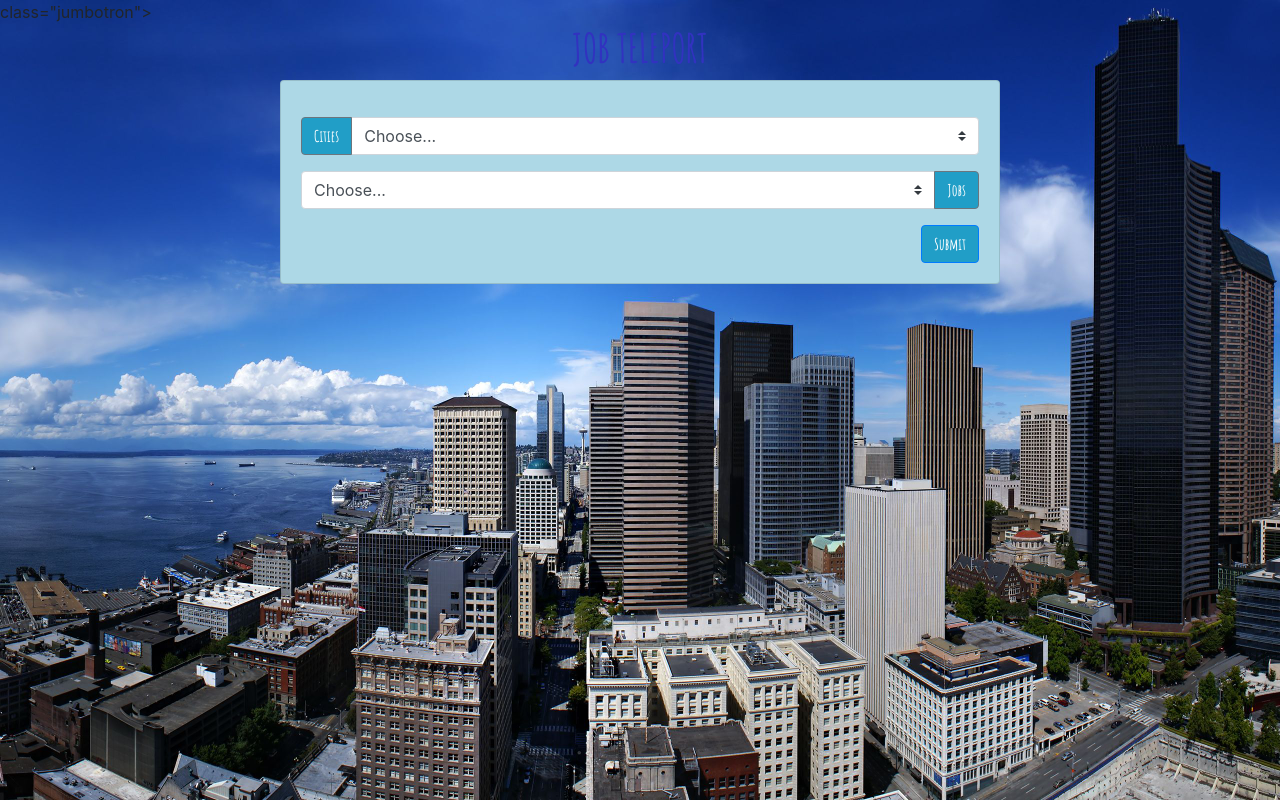
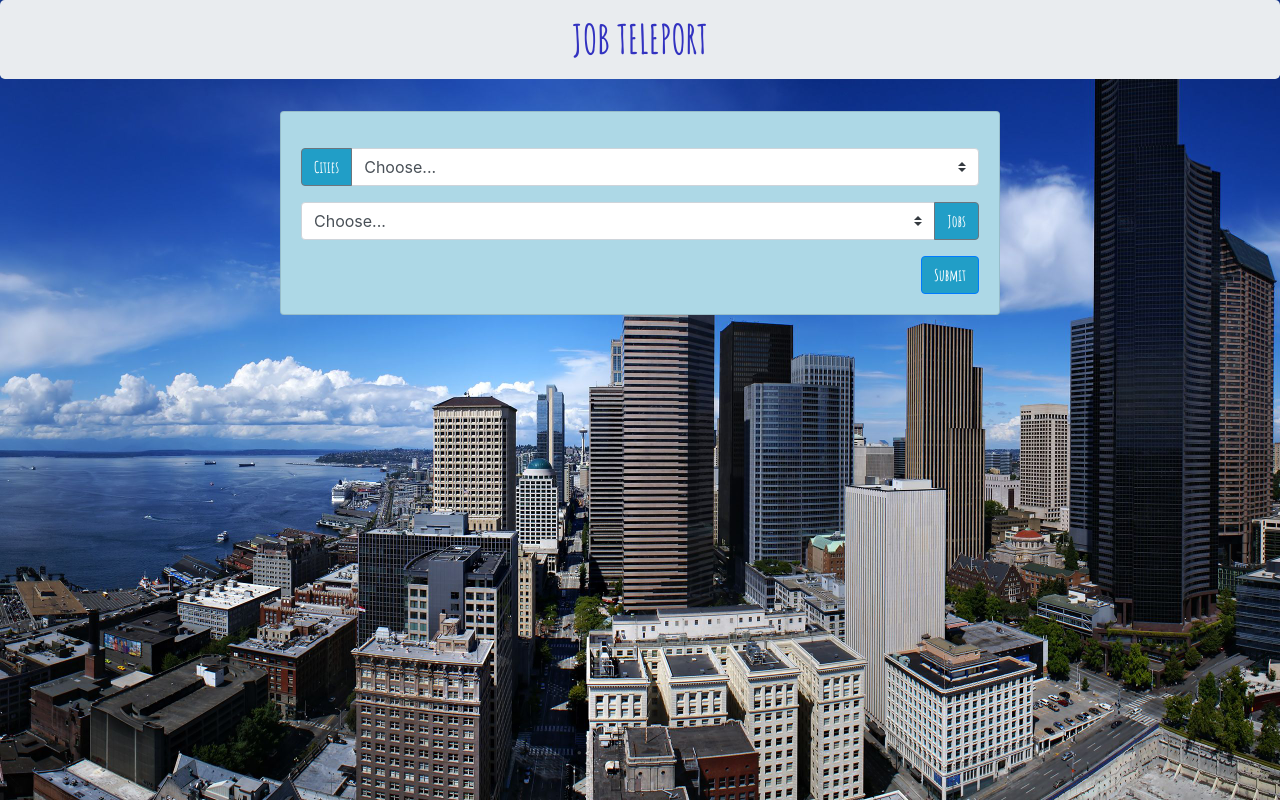
Before and after one commit to Kmcateer926/know-before-you-go, a plain HTML site: page index.html in a window 1280 px wide. Drawn offline with nearby package versions, Linux system fonts and the light colour scheme; files whose address does not match are found by name; a web font is replaced by a local one.

Commit message:
Fixed typo in html code

```diff
--- a/index.html
+++ b/index.html
@@ -21,7 +21,7 @@
   </head>
   <body class="background">
 
-   class="jumbotron">
+  <div class="jumbotron">
       <h1 class="display-7">JOB TELEPORT</h1>
     </div>
     <div class="container">
```
